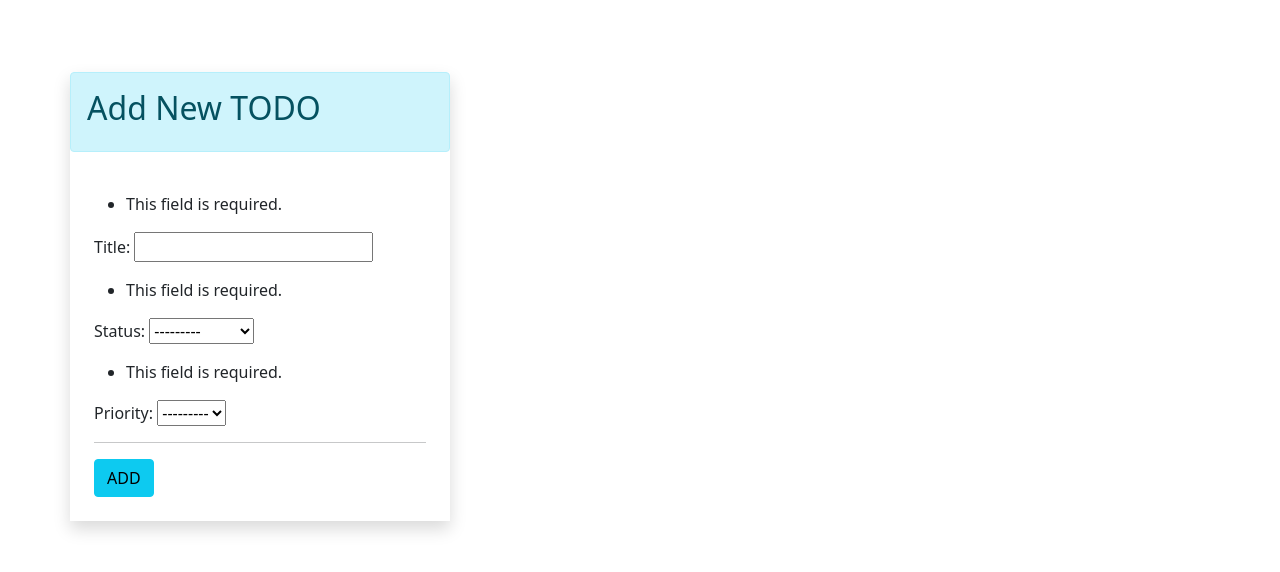
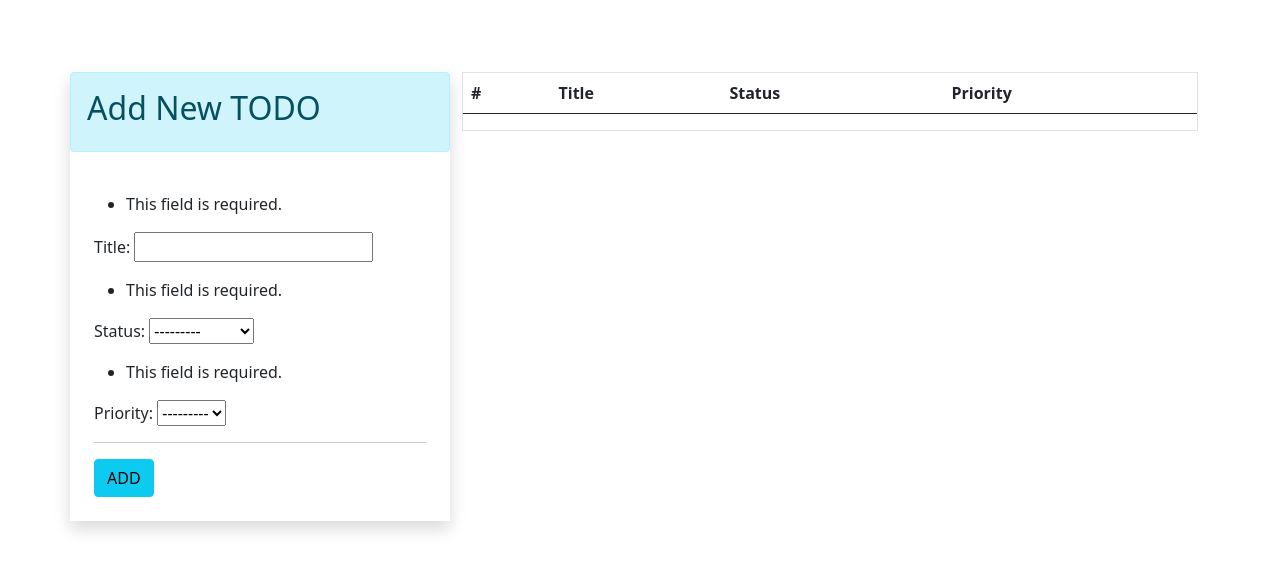
Before and after one commit to ShafiArnob/multiuser-todo-django, a Django app: page /add-todo in a window 1280 px wide. Shown: the part 56-628 px from the top of the page. Run offline with Django 3.2, Linux system fonts and the light colour scheme; a user stored in the database is signed in; lists and menus that the app fills with data are empty.

Commit message:
render user centric todos

```diff
--- a/app/templates/index.html
+++ b/app/templates/index.html
@@ -16,7 +16,31 @@
       </div>
 
       <div class="col">
+        <div class='border'>
+          <div>
+            <table class="table">
+              <thead>
+                <tr>
+                  <th>#</th>
+                  <th>Title</th>
+                  <th>Status</th>
+                  <th>Priority</th>
+                </tr>
+              </thead>
 
+              <tbody>
+              {% for todo in todos %}
+                <tr>
+                  <td>{{forloop.counter}}</td>
+                  <td>{{todo.title}}</td>
+                  <td>{{todo.status}}</td>
+                  <td>{{todo.priority}}</td>
+                </tr>
+              {% endfor %}
+              </tbody>
+            </table>
+          </div>
+        </div>
       </div>
     </div>
   </div>
--- a/app/views.py
+++ b/app/views.py
@@ -2,14 +2,17 @@
 from django.contrib import messages
 from django.contrib.auth import authenticate, login
 from django.contrib.auth.forms import UserCreationForm, AuthenticationForm
-
+from .models import TODO
 from .forms import TODOForm
 # Create your views here.
 
 # Home page
 def home(request):
-  form = TODOForm()
-  return render(request, 'index.html', {'form':form})
+  if request.user.is_authenticated:
+    user = request.user
+    form = TODOForm()
+    todos = TODO.objects.filter(user=user)
+    return render(request, 'index.html', {'form':form,'todos':todos})
 
 # Login Page
 def loginuser(request):
```
Also changed, not shown: db.sqlite3.
